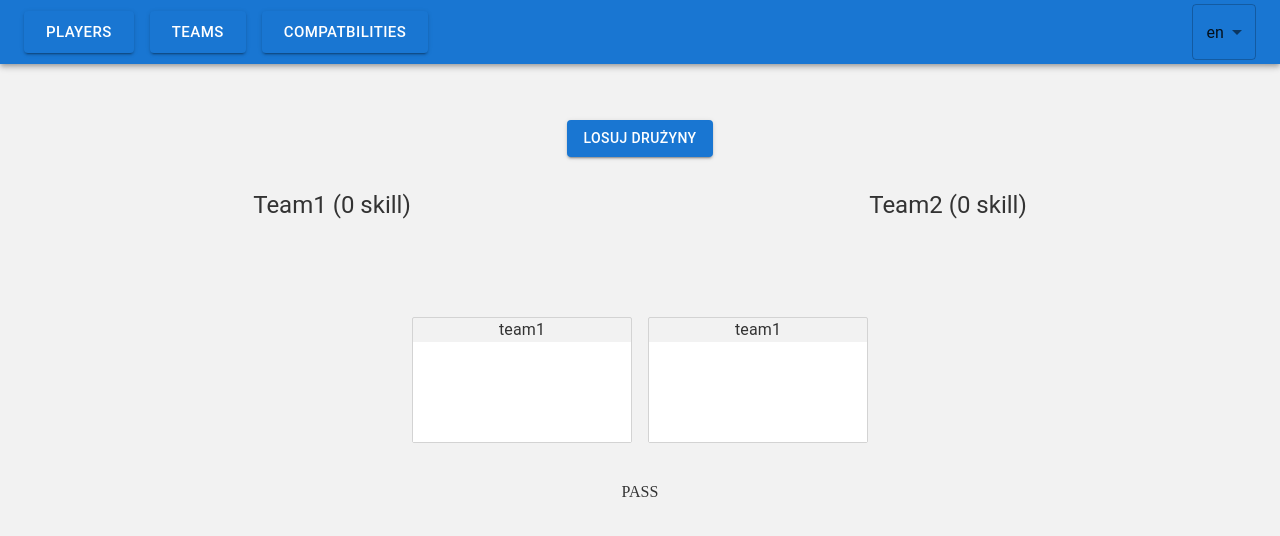
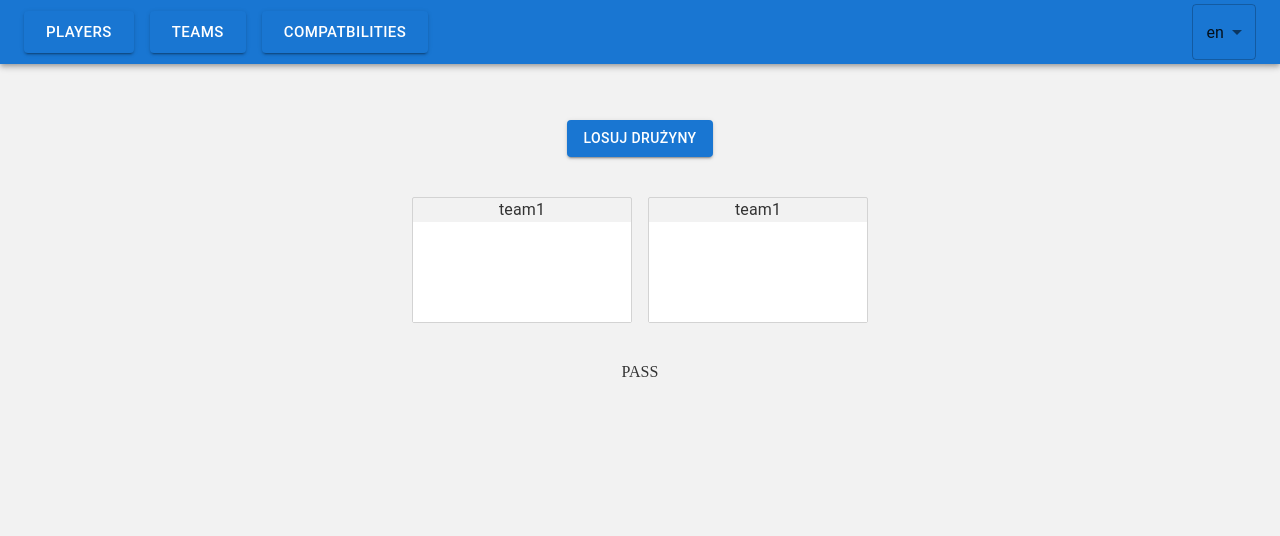
Before and after one commit to JakubWujec/squadpicker, a React (Vite) app: page /squadpicker/teams in a window 1280 px wide. Shown: the top 536 px of the page. Built offline with nearby package versions, Linux system fonts and the light colour scheme.

Commit message:
remove old components

```diff
--- a/src/App.tsx
+++ b/src/App.tsx
@@ -6,7 +6,7 @@ import 'react-toastify/dist/ReactToastify.css';
 import AddPlayers from './components/players/AddPlayers';
 import Header from './components/layout/Header';
 import TeamCompatibilities from './components/compatibilities/TeamCompatibilities';
-import TeamSelection from './components/teams/TeamSelection';
+import TeamSelection from './components/teamSelection/TeamSelection';
 
 
 function App() {
--- a/src/components/teams/TeamSelection.tsx
+++ b/src/components/teamSelection/TeamSelection.tsx
@@ -1,9 +1,8 @@
 import { Box, Button } from '@mui/material';
 import { Compatibility, Player } from '../../types';
-import TeamPlayers from './TeamPlayers';
 import { CompatibilityValue } from '../../enums';
 import useStore from '../../store/appStore';
-import DraggableSelection from '../teamSelection/DraggableSelection';
+import DraggableSelection from './DraggableSelection';
 
 
 const TeamSelection = () => {
@@ -93,10 +92,6 @@ const TeamSelection = () => {
           Losuj drużyny
         </Button>
       </Box>
-      <Box sx={{ display: 'grid', gridTemplateColumns: '1fr 1fr', gap: 2 }}>
-        <TeamPlayers title={'Team1'} players={firstTeamPlayers} />
-        <TeamPlayers title={'Team2'} players={secondTeamPlayers} />
-      </Box>
       <DraggableSelection></DraggableSelection>
       <p>{pass ? 'PASS' : 'NOT PASS'}</p>
     </Box>
--- a/src/components/teams/TeamPlayers.tsx
+++ /dev/null
@@ -1,28 +0,0 @@
-import { Player } from '../../types';
-import { Box, Typography, List, ListItem } from '@mui/material';
-
-interface TeamPlayersProps {
-  title: string;
-  players: Player[];
-}
-
-const TeamPlayers = ({ title, players }: TeamPlayersProps) => {
-  const skillSum = players.reduce((acc, currentPlayer) => acc + currentPlayer.skill, 0)
-
-  return (
-    <Box sx={{ maxWidth: 400, mx: 'auto', my: 4 }}>
-      <Typography variant="h5" component="h2" gutterBottom>
-        {title} ({skillSum} skill)
-      </Typography>
-      <List>
-        {players.map((player) => (
-          <ListItem key={player.name}>
-            {player.name} (skill: {player.skill})
-          </ListItem>
-        ))}
-      </List>
-    </Box>
-  );
-};
-
-export default TeamPlayers;
```
